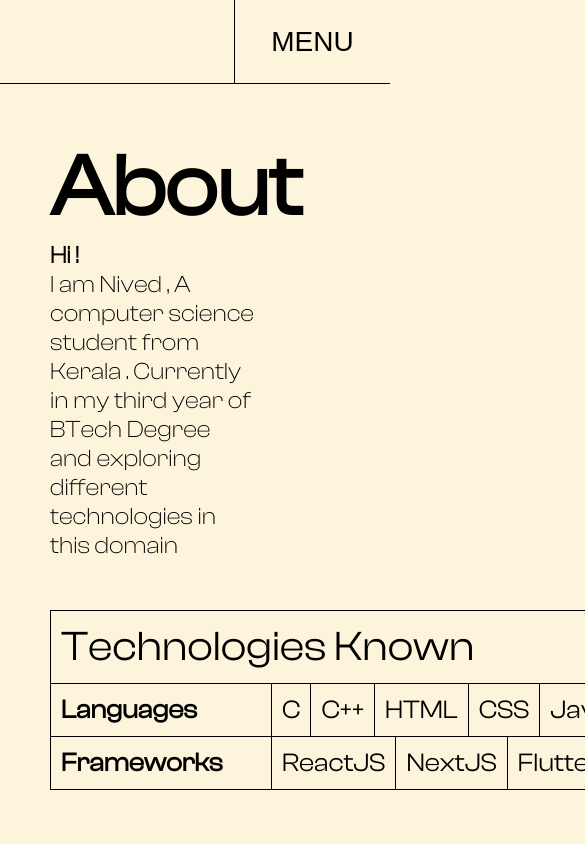
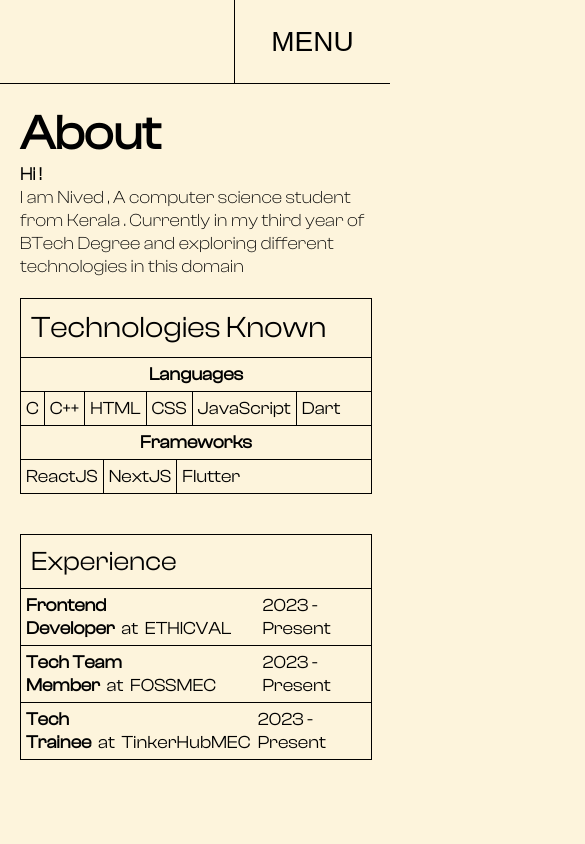
Before and after one commit to n1ved/portfolioV3, a SvelteKit app: page /about in a window 390 px wide. Shown: the top 844 px of the page, 585 px wide, since content can reach past the window. Built offline with nearby package versions, Linux system fonts and the light colour scheme.

Commit message:
(responsive/about)

```diff
--- a/src/routes/about/+page.svelte
+++ b/src/routes/about/+page.svelte
@@ -137,7 +137,8 @@
     }
     .experience{
         display: flex;
-        flex-direction: column;        margin: 50px 0;
+        flex-direction: column;
+        margin: 50px 0;
         justify-content: space-between;
         width: 50vw;
         border: 1px solid black;
@@ -165,4 +166,52 @@
         padding: 10px;
         border-top: 1px solid black;
     }
+
+    @media screen and (max-width: 480px){
+        .main {
+            margin: 20px;
+            max-width: 100vw;
+        }
+        .title {
+            font-size: 48px;
+        }
+
+        .desc {
+            font-size: 18px;
+            width: 100%;
+        }
+
+        .skills{
+            width: 100%;
+            font-size: 20px;
+            margin: 20px 0;
+        }
+
+        .skills ul , .experience ul{
+            font-size: 18px;
+            flex-wrap: wrap;
+        }
+
+        .skills ul li:first-child{
+            width: 100%;
+            border-right: none;
+            border-bottom: 1px solid black;
+            text-align: center;
+        }
+
+        .skills ul li{
+            padding: 5px;
+        }
+
+        .experience{
+            width: 100%;
+            font-size: 18px;
+            margin: 20px 0;
+        }
+
+        .experience ul li{
+            padding: 5px;
+        }
+    }
+
 </style>
```
